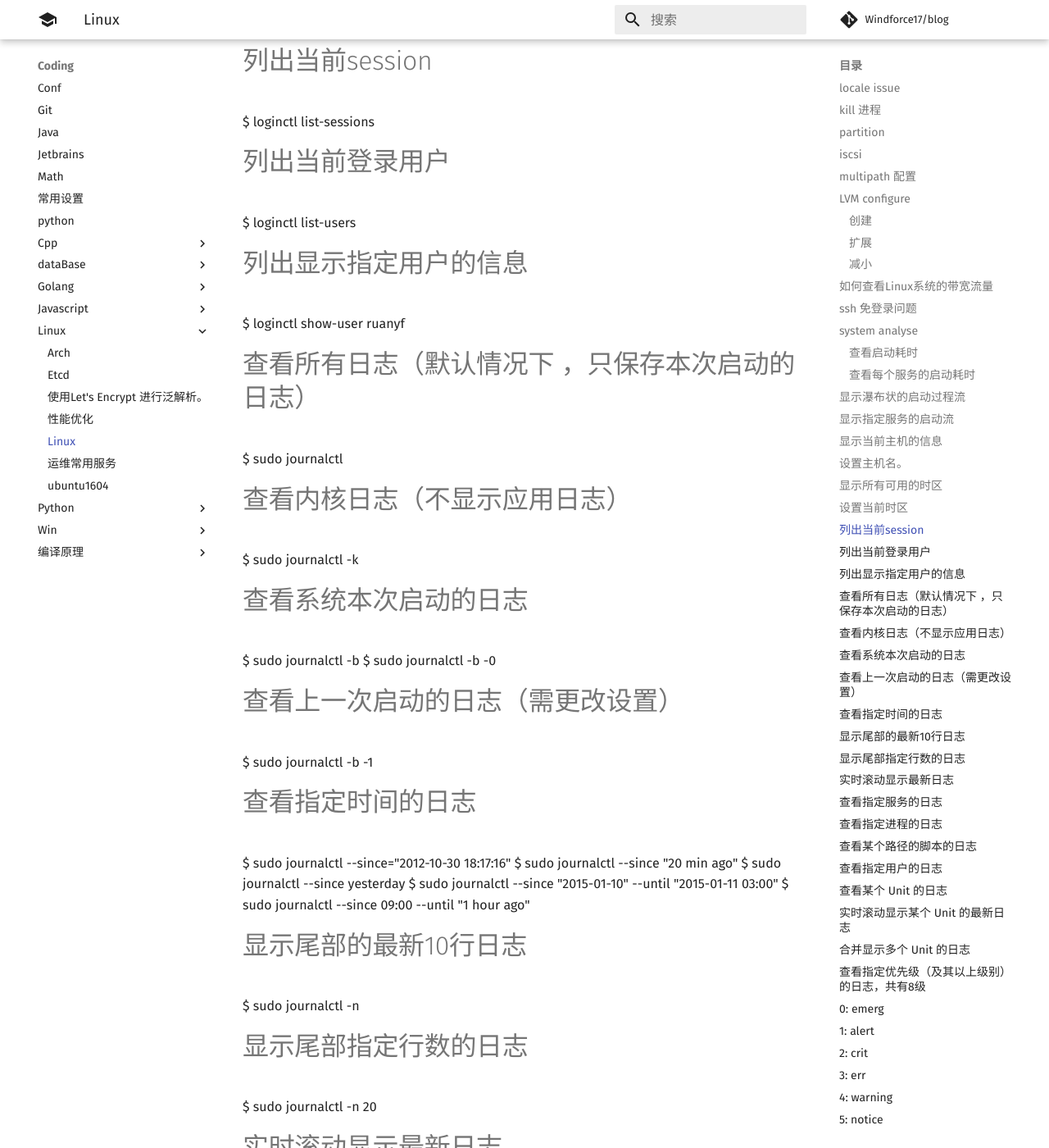
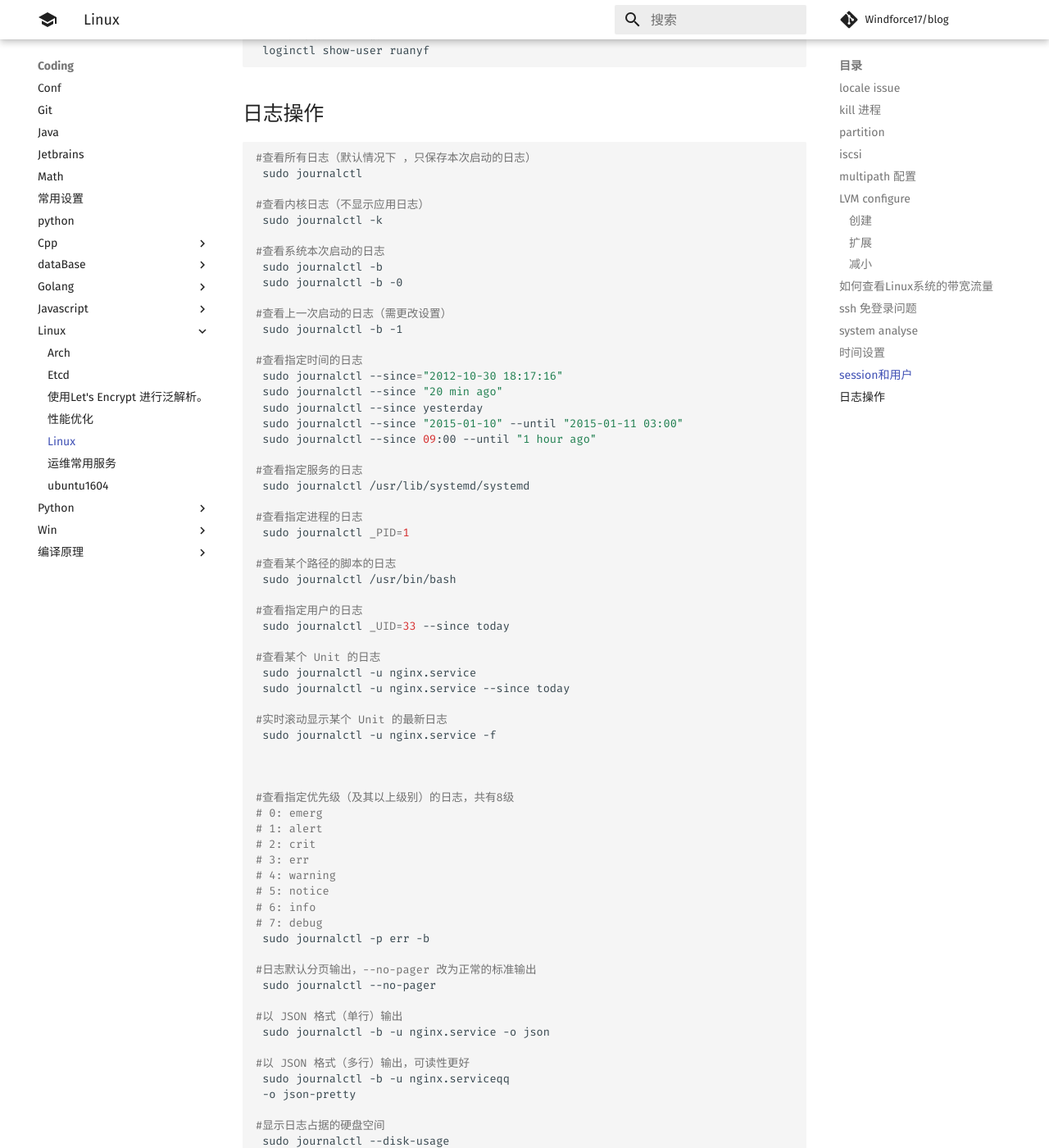
Before and after one commit to Windforce17/blog, an MkDocs documentation site: the page built from docs/coding/linux/linux.md, in a window 1280 px wide and 1400 px high, scrolled down 3849 px. Shown: the whole window at 82% size. Built offline with MkDocs 1.6.1 and Material for MkDocs 9.7.7, drawn with Linux system fonts in a browser that asks for light colours; comment, search, counter and statistics services are not loaded; some of the changed text lies outside the part shown.

Commit message:
update ssh

````diff
--- a/docs/coding/linux/linux.md
+++ b/docs/coding/linux/linux.md
@@ -95,100 +95,100 @@
 
 ## ssh 免登录问题
 权限问题
-
-/root 775
-/root/.ssh 700
-/root/.ssh/authorized_keys 644
+```sh
+chmod 775 ~
+chmod 700 ~/.ssh
+chmod 644 ~/.ssh/authorized_keys
+chmod 600 ~/.ssh/id_rsa ~/.ssh/id_rsa.pub
+chmod 644 ~/.ssh/know_hosts
+```
 开启文件AuthorizedKeysFile .ssh/authorized_keys
 ## system analyse
-### 查看启动耗时
-$ systemd-analyze
-### 查看每个服务的启动耗时
-$ systemd-analyze blame
+```sh
+# 查看启动耗时
+ systemd-analyze
+# 查看每个服务的启动耗时
+ systemd-analyze blame
 
 # 显示瀑布状的启动过程流
-$ systemd-analyze critical-chain
+ systemd-analyze critical-chain
 
 # 显示指定服务的启动流
-$ systemd-analyze critical-chain atd.service
+ systemd-analyze critical-chain atd.service
 
 # 显示当前主机的信息
-$ hostnamectl
+ hostnamectl
 
 # 设置主机名。
-$ sudo hostnamectl set-hostname rhel7
+ sudo hostnamectl set-hostname rhel7
+```
 
 
-
-# 显示所有可用的时区
-$ timedatectl list-timezones                    $ timedatectl
+## 时间设置
+```sh
+ timedatectl list-timezones
+ timedatectl
 
 # 设置当前时区
-$ sudo timedatectl set-timezone America/New_York
-$ sudo timedatectl set-time YYYY-MM-DD
-$ sudo timedatectl set-time HH:MM:SS
+ sudo timedatectl set-timezone America/New_York
+ sudo timedatectl set-time YYYY-MM-DD
+ sudo timedatectl set-time HH:MM:SS
+```
+## session和用户
 
-# 列出当前session
-$ loginctl list-sessions
+```sh
+# 列出session
+ loginctl list-sessions
 
 # 列出当前登录用户
-$ loginctl list-users
+ loginctl list-users
 
 # 列出显示指定用户的信息
-$ loginctl show-user ruanyf
+ loginctl show-user ruanyf
+```
+
+## 日志操作
+```sh
+#查看所有日志（默认情况下 ，只保存本次启动的日志）
+ sudo journalctl
+
+#查看内核日志（不显示应用日志）
+ sudo journalctl -k
+
+#查看系统本次启动的日志
+ sudo journalctl -b
+ sudo journalctl -b -0
+
+#查看上一次启动的日志（需更改设置）
+ sudo journalctl -b -1
+
+#查看指定时间的日志
+ sudo journalctl --since="2012-10-30 18:17:16"
+ sudo journalctl --since "20 min ago"
+ sudo journalctl --since yesterday
+ sudo journalctl --since "2015-01-10" --until "2015-01-11 03:00"
+ sudo journalctl --since 09:00 --until "1 hour ago"
+
+#查看指定服务的日志
+ sudo journalctl /usr/lib/systemd/systemd
+
+#查看指定进程的日志
+ sudo journalctl _PID=1
+
+#查看某个路径的脚本的日志
+ sudo journalctl /usr/bin/bash
+
+#查看指定用户的日志
+ sudo journalctl _UID=33 --since today
+
+#查看某个 Unit 的日志
+ sudo journalctl -u nginx.service
+ sudo journalctl -u nginx.service --since today
+
+#实时滚动显示某个 Unit 的最新日志
+ sudo journalctl -u nginx.service -f
 
 
-
-#查看所有日志（默认情况下 ，只保存本次启动的日志）
-$ sudo journalctl
-
-#查看内核日志（不显示应用日志）
-$ sudo journalctl -k
-
-#查看系统本次启动的日志
-$ sudo journalctl -b
-$ sudo journalctl -b -0
-
-#查看上一次启动的日志（需更改设置）
-$ sudo journalctl -b -1
-
-#查看指定时间的日志
-$ sudo journalctl --since="2012-10-30 18:17:16"
-$ sudo journalctl --since "20 min ago"
-$ sudo journalctl --since yesterday
-$ sudo journalctl --since "2015-01-10" --until "2015-01-11 03:00"
-$ sudo journalctl --since 09:00 --until "1 hour ago"
-
-#显示尾部的最新10行日志
-$ sudo journalctl -n
-
-#显示尾部指定行数的日志
-$ sudo journalctl -n 20
-
-#实时滚动显示最新日志
-$ sudo journalctl -f
-
-#查看指定服务的日志
-$ sudo journalctl /usr/lib/systemd/systemd
-
-#查看指定进程的日志
-$ sudo journalctl _PID=1
-
-#查看某个路径的脚本的日志
-$ sudo journalctl /usr/bin/bash
-
-#查看指定用户的日志
-$ sudo journalctl _UID=33 --since today
-
-#查看某个 Unit 的日志
-$ sudo journalctl -u nginx.service
-$ sudo journalctl -u nginx.service --since today
-
-#实时滚动显示某个 Unit 的最新日志
-$ sudo journalctl -u nginx.service -f
-
-#合并显示多个 Unit 的日志
-$ journalctl -u nginx.service -u php-fpm.service --since today
 
 #查看指定优先级（及其以上级别）的日志，共有8级
 # 0: emerg
@@ -199,23 +199,24 @@
 # 5: notice
 # 6: info
 # 7: debug
-$ sudo journalctl -p err -b
+ sudo journalctl -p err -b
 
 #日志默认分页输出，--no-pager 改为正常的标准输出
-$ sudo journalctl --no-pager
+ sudo journalctl --no-pager
 
 #以 JSON 格式（单行）输出
-$ sudo journalctl -b -u nginx.service -o json
+ sudo journalctl -b -u nginx.service -o json
 
 #以 JSON 格式（多行）输出，可读性更好
-$ sudo journalctl -b -u nginx.serviceqq
+ sudo journalctl -b -u nginx.serviceqq
  -o json-pretty
 
 #显示日志占据的硬盘空间
-$ sudo journalctl --disk-usage
+ sudo journalctl --disk-usage
 
 #指定日志文件占据的最大空间
-$ sudo journalctl --vacuum-size=1G
+ sudo journalctl --vacuum-size=1G
 
 #指定日志文件保存多久
-$ sudo journalctl --vacuum-time=1years
+ sudo journalctl --vacuum-time=1years
+```
````
